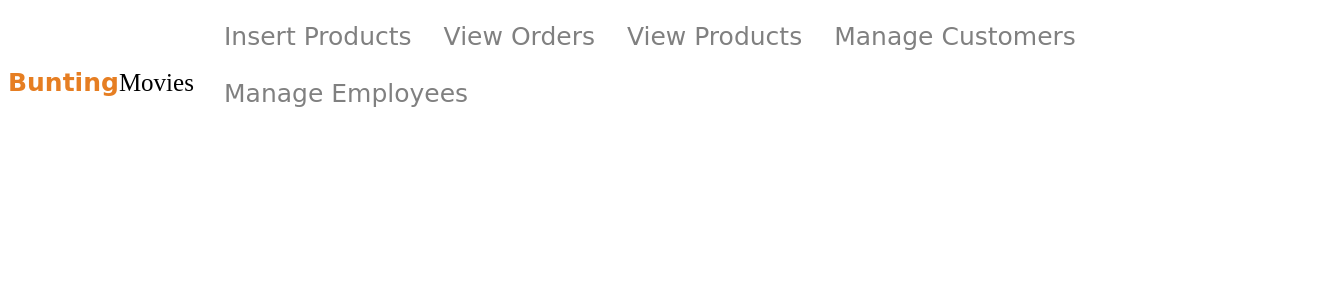
After one commit to brunokiafuka/ProjectDSW, a PHP site: page /admin/admin.php in a window 1320 px wide. The commit adds this page. Shown: the top 300 px of the page. Run offline with PHP 8.4, Linux system fonts and the light colour scheme.

Commit message:
Update
New pages

```diff
--- /dev/null
+++ b/admin/admin.php
@@ -0,0 +1,40 @@
+<!DOCTYPE html>
+<html>
+	<head>
+		<title></title>
+		<link rel="stylesheet" type="text/css" href="style/styles.css">
+	</head>
+
+	<body>
+	<div class="menubar">
+		<ul>
+			  <li><a class="active" href="insert_product.php">Insert Products</a></li>
+			  <li class="dropdown">
+				    <a href="#" class="dropbtn">View Orders</a>
+					    <div class="dropdown-content">
+					      <a href="#">DELIVERED</a>
+					      <a href="#">PENDING</a>
+					      <a href="#">NOT DELIVERED</a>
+					    </div>
+			  </li>
+			  <li class="dropdown">
+				    <a href="#" class="dropbtn">View Products</a>
+					    <div class="dropdown-content">
+					      <a href="#">DVD</a>
+					      <a href="#">BLU-RAY</a>
+					      <a href="#">VIEW ALL</a>
+					    </div>
+			  </li>
+			  <li><a href="#news">Manage Customers</a></li>
+			  <li><a href="#news">Manage Employees</a></li>
+
+		</ul>
+	</div>
+	<section>
+		<div id="data" class="logo-desktop">
+					<a href="index.php"><b>Bunting</b>Movies <i class="fa fa-film" aria-hidden="true"></i></a>
+		</div>
+	</section>
+
+	</body>
+</html>
--- /dev/null
+++ b/admin/style/styles.css
@@ -0,0 +1,81 @@
+.menubar{
+width: 1100px;
+margin-left: 200px;
+height: 50px;
+}
+
+.menubar ul {
+    list-style-type: none;
+    margin: 0;
+    padding: 0;
+    overflow: hidden;
+    background-color: white;
+}
+
+.menubar li {
+    float: left;
+}
+
+li a, .dropbtn {
+    display: inline-block;
+    color: gray;
+    text-align: center;
+    padding: 14px 16px;
+    text-decoration: none;
+    font-family: COMIC SANS MS;
+    font-size: 25px;
+}
+
+.menubar li a:hover, .dropdown:hover .dropbtn {
+    background-color: white;
+    color: orange;
+}
+
+.menubar li.dropdown {
+    display: inline-block;
+}
+
+.dropdown-content {
+    display: none;
+    position: absolute;
+    background-color: #f9f9f9;
+    min-width: 160px;
+    box-shadow: 0px 8px 16px 0px rgba(0,0,0,0.2);
+}
+
+.dropdown-content a {
+    color: black;
+    padding: 12px 16px;
+    text-decoration: none;
+    display: block;
+    text-align: left;
+}
+
+.dropdown-content a:hover {background-color: #f1f1f1}
+
+.dropdown:hover .dropdown-content {
+    display: block;
+}
+
+
+section{
+	width: 100%;
+}
+.logo-desktop{
+		display: inline-block;
+		text-align: justify;
+		width: 180px;
+		height: 40px;
+		float: left;
+		padding-top: 10px;
+		margin: 0 auto;
+	}
+	.logo-desktop a{
+		font-size: 25px;
+		color: #000;
+		text-decoration: none;
+	}
+	.logo-desktop b{
+		color: #e67e22;
+		font-family: 'Baloo Da', cursive;
+	}
--- a/css/style.css
+++ b/css/style.css
@@ -458,6 +458,7 @@
 	margin-bottom: 5px;
 	padding-left: 15px;
 	margin-right: 20px;
+
 }
 
  /*===SEARCH BY GENDER==*/
--- /dev/null
+++ b/php/logout.php
@@ -0,0 +1,6 @@
+<?php
+session_start();
+session_destroy();
+echo "<script>window.open('../index.php','_self')</script>";
+
+?>
```
Also changed, not shown: admin/insert_product.php (+1 -16 lines), index.php (+30 -4 lines), login.php (+48 -4 lines), shop-gender.php (+29 -3 lines).
